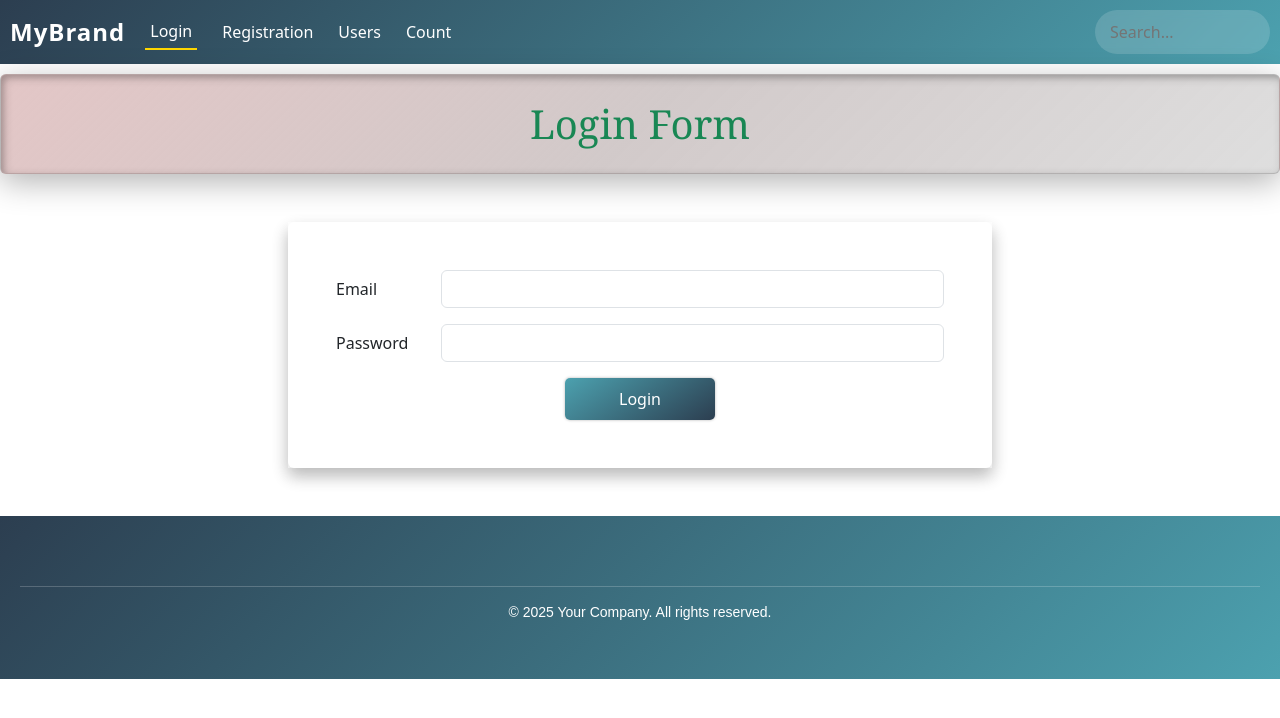
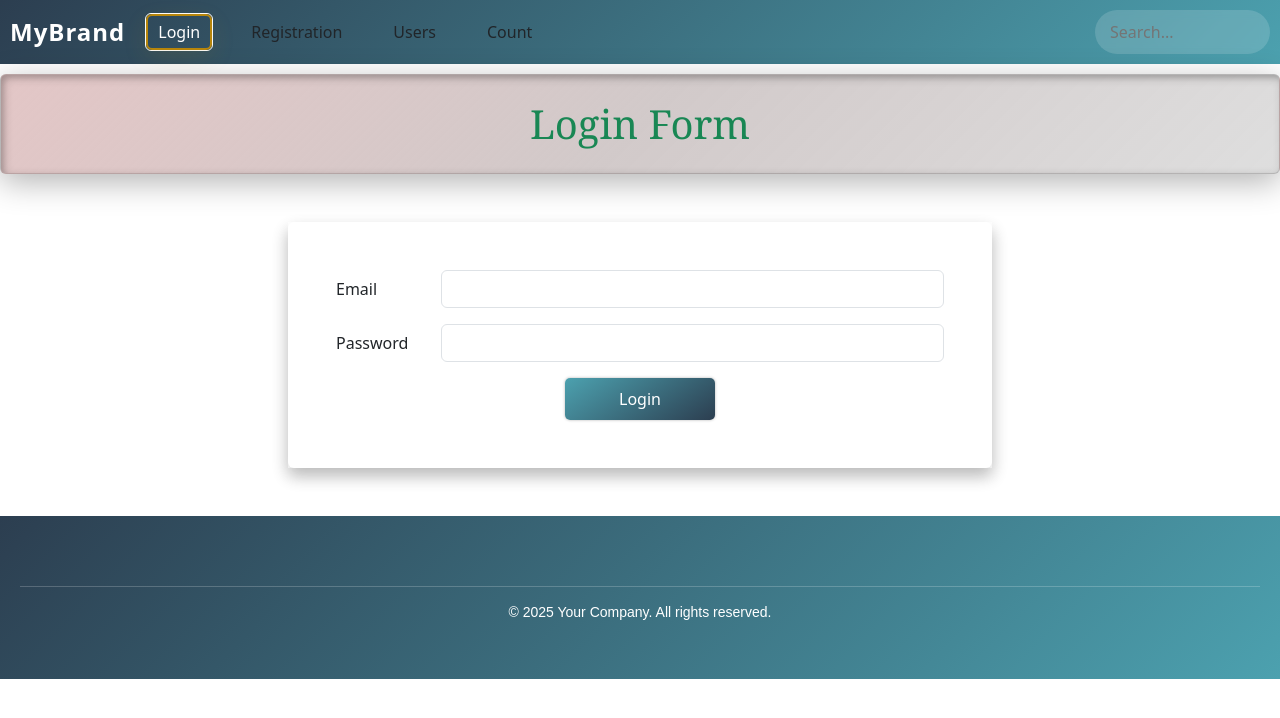
Before and after one commit to muhammadumar-codes/React-Button, a React (Vite) app: page / in a window 1280 px wide. Shown: the top 718 px of the page. Built offline with nearby package versions, Linux system fonts and the light colour scheme.

Commit message:
update animation

```diff
--- a/src/components/Header/Header.css
+++ b/src/components/Header/Header.css
@@ -82,11 +82,44 @@ nav a:hover {
   transform: scale(1.2);
 }
 
-.active{
-  border-bottom: 2px solid gold;
-  transition:cubic-bezier(0.075, 0.82, 0.165, 1) 0.4s ease-in-out;
-  padding: 5px;
+
+
+
+.nav-3 { display:flex; gap:16px; }
+.btn {
+  position: relative;
+  padding: 8px 14px;
+  color: #111;
+  text-decoration: none;
+  border-radius: 12px;
 }
+
+/* border element */
+.btn::before {
+  content: "";
+  position: absolute;
+  inset: 0; /* cover full area */
+  border-radius: inherit;
+  border: 2px solid transparent;
+  transition: border-color 220ms ease, transform 220ms ease, box-shadow 220ms ease;
+  transform: scale(0.92);
+}
+
+/* hover shows light border */
+.btn:hover::before,
+.btn:focus::before {
+  border-color: rgba(184,134,11,0.55); /* golden */
+  transform: scale(1);
+  box-shadow: 0 6px 18px rgba(0,0,0,0.06);
+}
+
+/* active state strong */
+.btn.active::before {
+  border-color: #b8860b;
+  transform: scale(1);
+  box-shadow: 0 8px 24px rgba(184,134,11,0.12);
+}
+
 /* Responsive */
 @media (max-width: 768px) {
   header {
--- a/src/components/Header/Header.jsx
+++ b/src/components/Header/Header.jsx
@@ -10,10 +10,10 @@ export default function Header() {
         <div>
           <nav className="nav-list">
 
-            <NavLink to="/">Login</NavLink>
-            <NavLink to="/registration">Registration</NavLink>
-            <NavLink to="/user">Users</NavLink>
-            <NavLink to="/count">Count</NavLink>
+            <NavLink to="/" className={"btn"}>Login</NavLink>
+            <NavLink to="/registration" className={"btn"}>Registration</NavLink>
+            <NavLink to="/user" className={"btn"}>Users</NavLink>
+            <NavLink to="/count" className={"btn"}>Count</NavLink>
           </nav>
         </div>
       </div>
```
